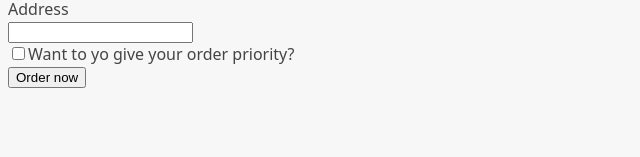
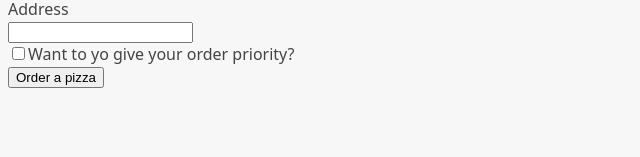
Before and after one commit to shrey1010/fast-pizza, a React (Vite) app: page /order/new in a window 1280 px wide. Shown: the part 348-505 px from the top of the page, without its empty margins (0-640 px from the left). Built offline with nearby package versions, Linux system fonts and the light colour scheme.

Commit message:
validations for placing order

```diff
--- a/src/features/order/CreateOrder.jsx
+++ b/src/features/order/CreateOrder.jsx
@@ -1,5 +1,5 @@
 
-import { Form, redirect } from "react-router-dom";
+import { Form, redirect, useActionData, useNavigation } from "react-router-dom";
 import { createOrder } from "../../services/apiRestaurant";
 
 // https://uibakery.io/regex-library/phone-number
@@ -35,6 +35,11 @@ const fakeCart = [
 function CreateOrder() {
   // const [withPriority, setWithPriority] = useState(false);
   const cart = fakeCart;
+  const navigation = useNavigation();
+  const isSubmitting = navigation.state==="submitting";
+  const formErrors = useActionData();
+
+
 
   return (
     <div>
@@ -51,6 +56,7 @@ function CreateOrder() {
           <div>
             <input type="tel" name="phone" required />
           </div>
+          {formErrors?.phone && <p>{formErrors?.phone}</p>}
         </div>
 
         <div>
@@ -73,7 +79,7 @@ function CreateOrder() {
         </div>
 
         <div>
-          <button>Order now</button>
+          <button disabled={isSubmitting}>{isSubmitting ? "Placing order..." : "Order a pizza"}</button>
         </div>
       </Form>
     </div>
@@ -89,8 +95,15 @@ export async function action({request}){
     cart: JSON.parse(data.cart),
   }
 
+  const error = {};
+
+  if (!isValidPhone(orderData.phone)) {
+    error.phone = "Please provide a valid phone number";
+  }
+  if (Object.keys(error).length > 0) {
+    return error;
+  }
   const newOrder = await createOrder(orderData);
-
   return redirect(`/order/${newOrder.id}`);
 }
 
```
